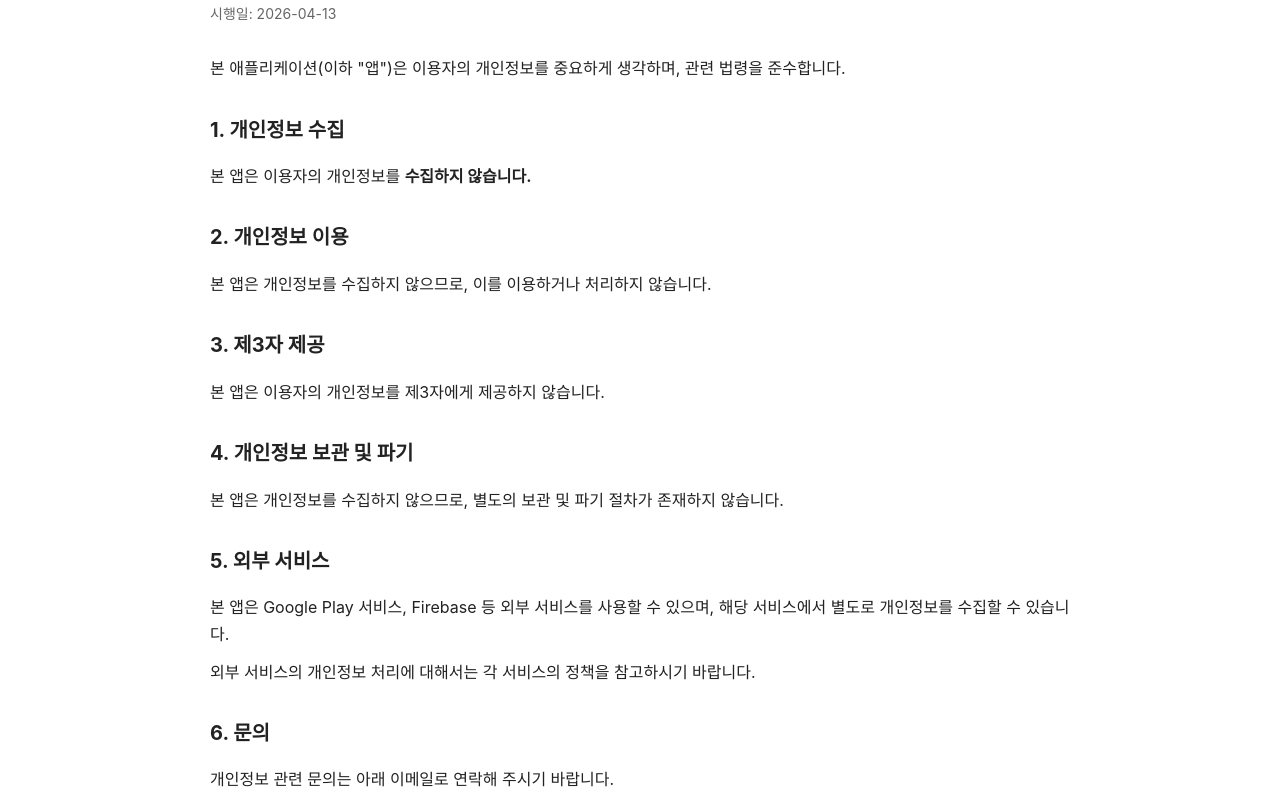
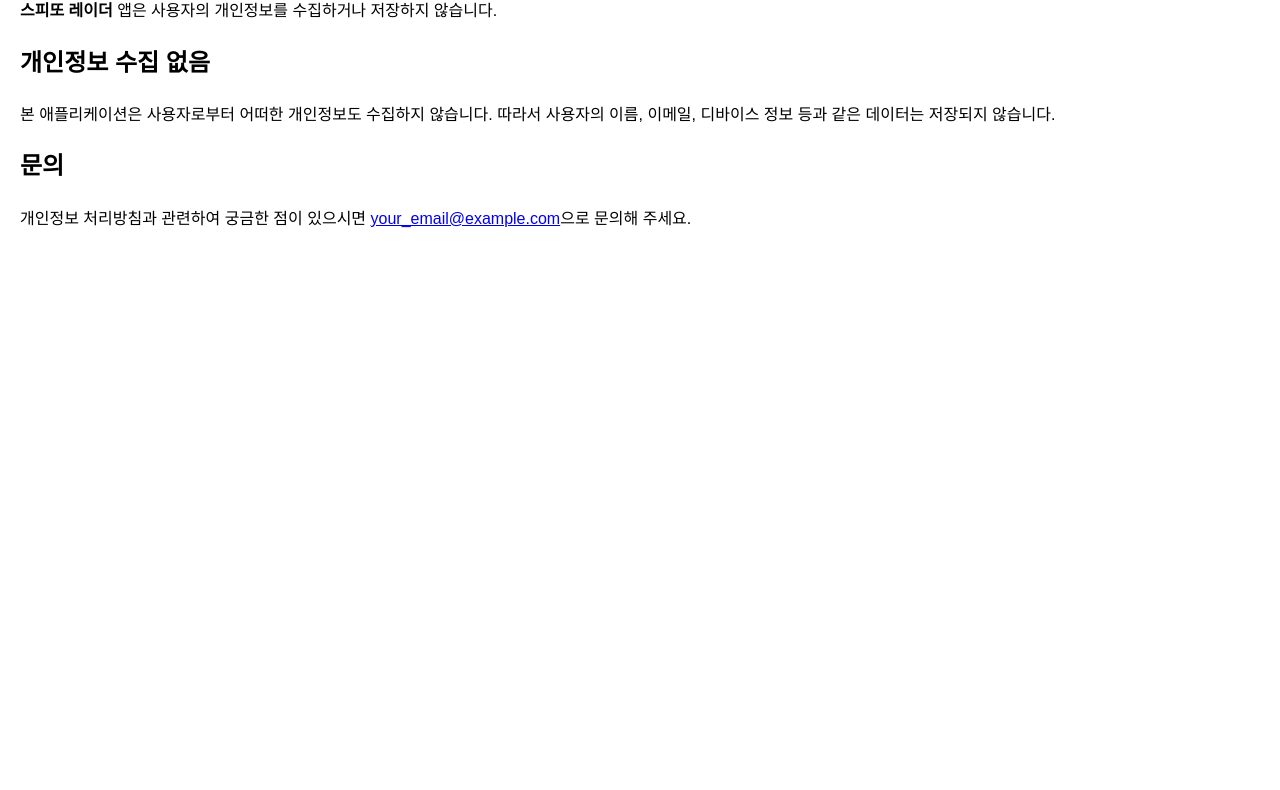
Before and after one commit to beautifulhammer/SpittoRader, a plain HTML site: page index.html in a window 1280 px wide. Shown: the part 96-886 px from the top of the page. After the commit the page ends 800 px from the top, so only its background shows below. Drawn offline with Linux system fonts and the light colour scheme.

Commit message:
Update index.html

```diff
--- a/index.html
+++ b/index.html
@@ -1,91 +1,26 @@
-<!doctype html>
+<!DOCTYPE html>
 <html lang="ko">
 <head>
-  <meta charset="UTF-8" />
-  <meta name="viewport" content="width=device-width, initial-scale=1.0" />
-  <title>개인정보처리방침</title>
-
+    <meta charset="UTF-8">
+    <meta name="viewport" content="width=device-width, initial-scale=1.0">
+    <title>개인정보 처리방침</title>
     <style>
         body {
-      font-family: -apple-system, BlinkMacSystemFont, "Segoe UI", Roboto, sans-serif;
-      line-height: 1.7;
-      max-width: 860px;
-      margin: 40px auto;
-      padding: 0 20px;
-      color: #222;
-      background: #fff;
+            font-family: Arial, sans-serif;
+            line-height: 1.6;
+            margin: 20px;
         }
-
         h1 {
-      font-size: 28px;
-      margin-bottom: 10px;
-    }
-
-    h2 {
-      margin-top: 30px;
-      font-size: 20px;
-    }
-
-    .date {
-      color: #666;
-      font-size: 14px;
-      margin-bottom: 30px;
-    }
-
-    p {
-      margin: 10px 0;
+            color: #333;
         }
     </style>
 </head>
-
 <body>
-
-  <h1>개인정보처리방침</h1>
-  <p class="date">시행일: 2026-04-13</p>
-
-  <p>
-    본 애플리케이션(이하 "앱")은 이용자의 개인정보를 중요하게 생각하며,
-    관련 법령을 준수합니다.
-  </p>
-
-  <h2>1. 개인정보 수집</h2>
-  <p>
-    본 앱은 이용자의 개인정보를 <strong>수집하지 않습니다.</strong>
-  </p>
-
-  <h2>2. 개인정보 이용</h2>
-  <p>
-    본 앱은 개인정보를 수집하지 않으므로,
-    이를 이용하거나 처리하지 않습니다.
-  </p>
-
-  <h2>3. 제3자 제공</h2>
-  <p>
-    본 앱은 이용자의 개인정보를 제3자에게 제공하지 않습니다.
-  </p>
-
-  <h2>4. 개인정보 보관 및 파기</h2>
-  <p>
-    본 앱은 개인정보를 수집하지 않으므로,
-    별도의 보관 및 파기 절차가 존재하지 않습니다.
-  </p>
-
-  <h2>5. 외부 서비스</h2>
-  <p>
-    본 앱은 Google Play 서비스, Firebase 등 외부 서비스를 사용할 수 있으며,
-    해당 서비스에서 별도로 개인정보를 수집할 수 있습니다.
-  </p>
-  <p>
-    외부 서비스의 개인정보 처리에 대해서는 각 서비스의 정책을 참고하시기 바랍니다.
-  </p>
-
-  <h2>6. 문의</h2>
-  <p>
-    개인정보 관련 문의는 아래 이메일로 연락해 주시기 바랍니다.
-  </p>
-  <p>
-    이메일: your_email@example.com
-  </p>
-
+    <h1>개인정보 처리방침</h1>
+    <p><strong>스피또 레이더</strong> 앱은 사용자의 개인정보를 수집하거나 저장하지 않습니다.</p>
+    <h2>개인정보 수집 없음</h2>
+    <p>본 애플리케이션은 사용자로부터 어떠한 개인정보도 수집하지 않습니다. 따라서 사용자의 이름, 이메일, 디바이스 정보 등과 같은 데이터는 저장되지 않습니다.</p>
+    <h2>문의</h2>
+    <p>개인정보 처리방침과 관련하여 궁금한 점이 있으시면 <a href="mailto:your_email@example.com">your_email@example.com</a>으로 문의해 주세요.</p>
 </body>
 </html>
```
Lines whose indentation alone changed are shown as unchanged.
